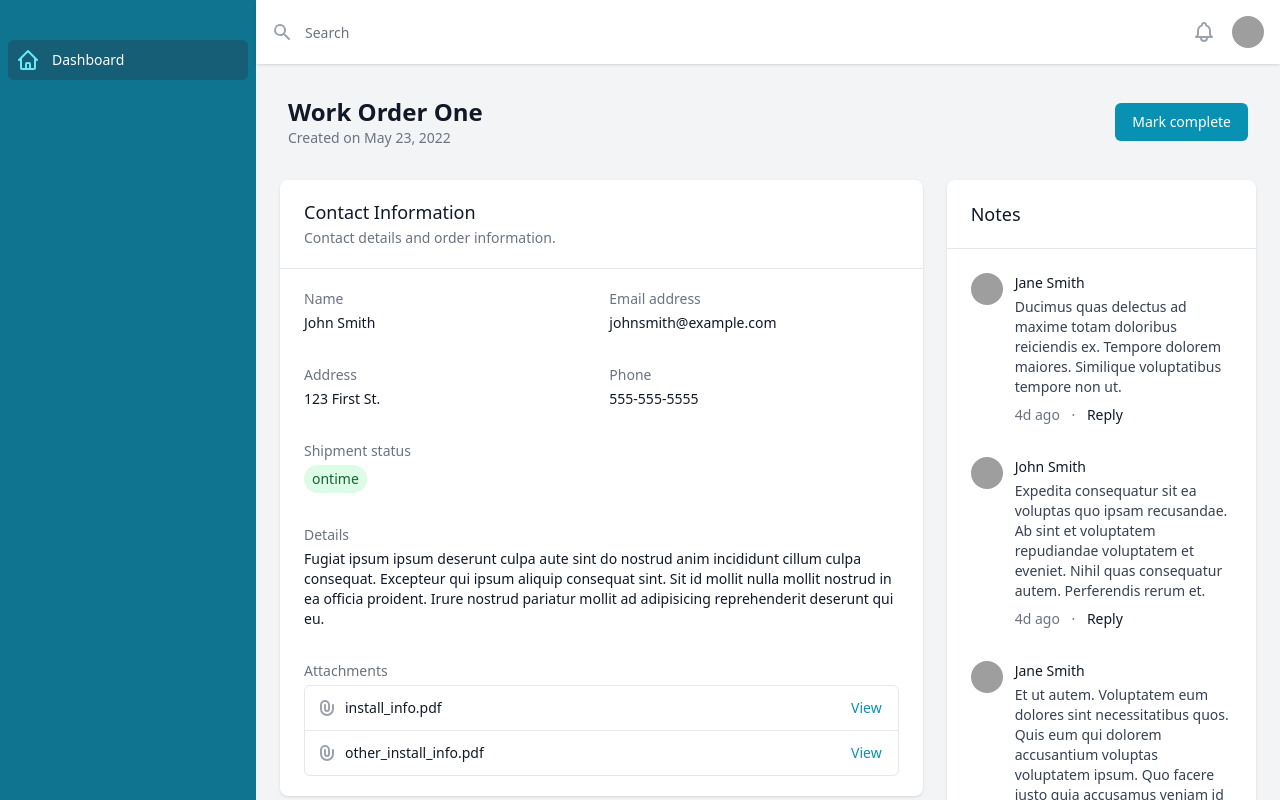
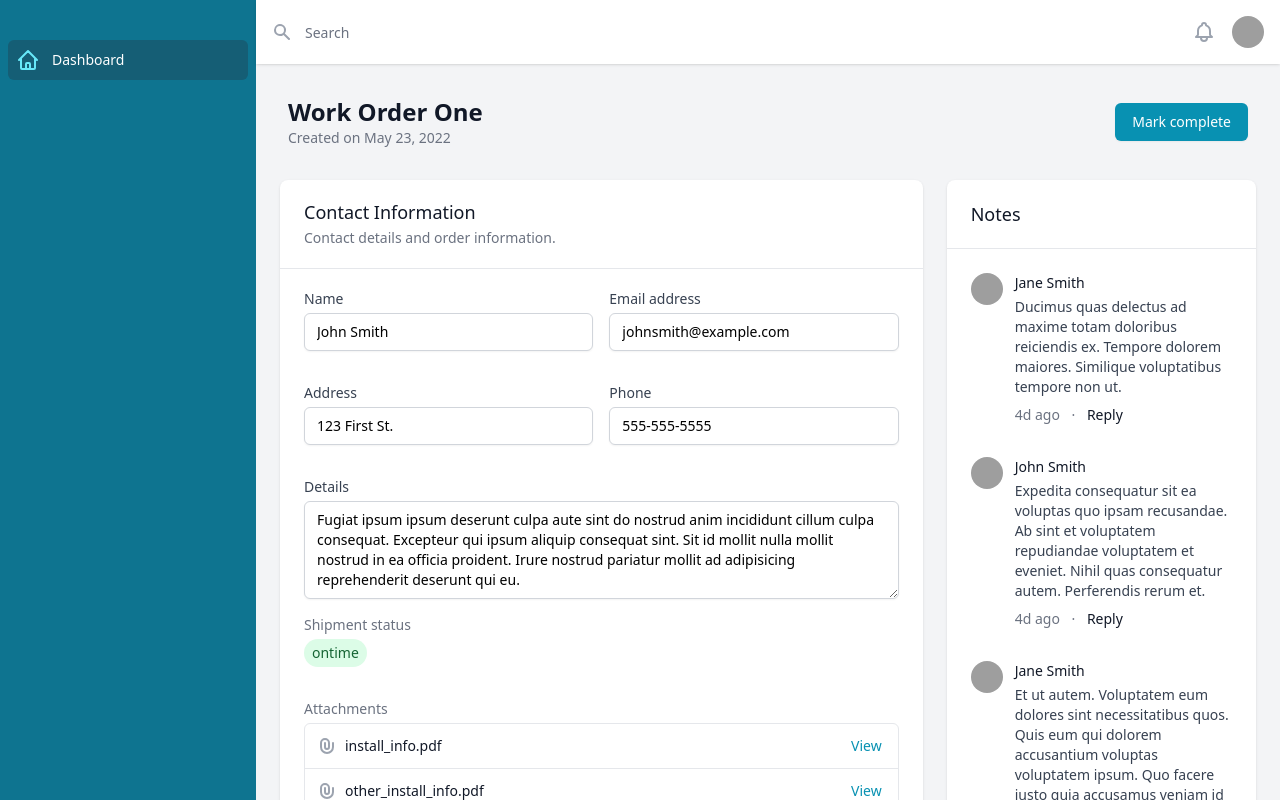
Before and after one commit to itsmejoeyb/hts, a Next.js app: page /workorders/1 in a window 1280 px wide. Shown: the top 800 px of the page. Built offline with nearby package versions, Linux system fonts and the light colour scheme; grey boxes are pictures that could not be loaded.

Commit message:
add WO render from form config

```diff
--- /dev/null
+++ b/components/FormElement.tsx
@@ -0,0 +1,27 @@
+import Input from '@components/Input'
+import TextArea from '@components/TextArea'
+
+type Props = {
+    field: {
+        label: string,
+        id: string,
+        placeholder?: string,
+        value?: string
+        name: string,
+        type?: string,
+        rows?: number
+    }
+}
+
+const FormElement = ({ field: { type, label, id, placeholder, value, name, rows } }: Props) => {
+
+    switch (type) {
+        case "text":
+            return (<Input type={type} label={label} id={id} placeholder={placeholder || ''} name={name} value={value || ''} />)
+
+        default:
+            return (<TextArea label={label} id={id} name={name} value={value || ''} rows={rows || 4} />)
+    }
+}
+
+export default FormElement;
--- /dev/null
+++ b/components/Input.tsx
@@ -0,0 +1,32 @@
+
+
+type Props = {
+    label: string,
+    id: string,
+    placeholder: string,
+    value: string,
+    name: string,
+    type: string
+}
+
+const Input = ({label, id, placeholder, value, type, name}: Props) => {
+    return (
+        <div className="sm:col-span-1">
+            <label htmlFor={name} className="block text-sm font-medium text-gray-700">
+                {label}
+            </label>
+            <div className="mt-1">
+                <input
+                    type={type}
+                    name={name}
+                    value={value || undefined}
+                    id={id}
+                    className="shadow-sm focus:ring-cyan-500 focus:border-cyan-500 block w-full sm:text-sm border-gray-300 rounded-md"
+                    placeholder={placeholder || undefined}
+                />
+            </div>
+        </div>
+    );
+}
+
+export default Input;
--- /dev/null
+++ b/components/TextArea.tsx
@@ -0,0 +1,30 @@
+
+type Props = {
+    label: string,
+    id: string,
+    value: string,
+    name: string,
+    rows?: number
+}
+
+const TextArea = ({label, id, value, name, rows}: Props) => {
+    return (
+        <div className="sm:col-span-2">
+            <label htmlFor={name} className="block text-sm font-medium text-gray-700">
+                {label}
+            </label>
+            <div className="mt-1">
+                <textarea
+                    rows={rows || 5}
+                    name={name}
+                    id={id}
+                    className="shadow-sm focus:ring-cyan-500 focus:border-cyan-500 block w-full sm:text-sm border-gray-300 rounded-md disabled:select-none"
+                    defaultValue={value || ''}
+                    disabled={true}
+                />
+            </div>
+        </div>
+    );
+}
+
+export default TextArea;
--- a/dummy-data/data.tsx
+++ b/dummy-data/data.tsx
@@ -1107,3 +1107,47 @@ export const user = {
     title: 'Technician',
     imageUrl: 'https://images.unsplash.com/photo-1494790108377-be9c29b29330?ixlib=rb-=eyJhcHBfaWQiOjEyMDd9&auto=format&fit=facearea&facepad=8&w=256&h=256&q=80',
 }
+
+export const formJson = {
+    json: [
+        {
+            label: 'Name',
+            id: 'name',
+            placeholder: 'Full Name',
+            value: 'John Smith',
+            name: 'name',
+            type: 'text'
+        },
+        {
+            label: 'Email address',
+            id: 'email',
+            placeholder: 'email@example.com',
+            value: 'johnsmith@example.com',
+            name: 'email',
+            type: 'text'
+        },
+        {
+            label: 'Address',
+            id: 'address',
+            placeholder: 'Address',
+            value: '123 First St.',
+            name: 'address',
+            type: 'text'
+        },
+        {
+            label: 'Phone',
+            id: 'phone',
+            placeholder: 'Phone',
+            value: '555-555-5555',
+            name: 'phone',
+            type: 'text'
+        },
+        {
+            label: 'Details',
+            id: 'details',
+            placeholder: 'Details...',
+            value: 'Fugiat ipsum ipsum deserunt culpa aute sint do nostrud anim incididunt cillum culpa consequat. Excepteur qui ipsum aliquip consequat sint. Sit id mollit nulla mollit nostrud in ea officia proident. Irure nostrud pariatur mollit ad adipisicing reprehenderit deserunt qui eu.',
+            name: 'details',
+        }
+    ]
+}
--- a/pages/workorders/[slug].tsx
+++ b/pages/workorders/[slug].tsx
@@ -1,11 +1,13 @@
 import { useState } from 'react'
 import { useRouter } from 'next/router'
-import { projects, user } from '../../dummy-data/data'
+import { user } from '../../dummy-data/data'
 import type { NextPage } from "next"
 import {
     PaperClipIcon,
 } from '@heroicons/react/solid'
 import useGetWorkOrder from '@hooks/useGetWorkOrder'
+import { formJson } from '../../dummy-data/data'
+import FormElement from '@components/FormElement'
 
 const attachments = [
     { name: 'install_info.pdf', href: '#' },
@@ -21,56 +23,6 @@ const statusStyles = {
 function classNames(...classes) {
     return classes.filter(Boolean).join(' ')
 }
-
-// interface Props {
-//     projects: [
-//         {
-//             id: number,
-//             title: string,
-//             details: string,
-//             initials: string,
-//             type: string,
-//             tasks: [{
-//                 id: number,
-//                 title: string,
-//                 description: string,
-//                 created: string,
-//                 completed: boolean,
-//             }],
-//             lastUpdated: string,
-//             datetime: string,
-//             pinned: false,
-//             bgColorClass: string,
-//             status: string,
-//             shipping: string,
-//             contact: {
-//               firstName: string,
-//               lastName: string,
-//               fullName: string,
-//               email: string,
-//               address: string,
-//               phone: string,
-//             },
-//             notes: [
-//               {
-//                 id: number,
-//                 name: string,
-//                 date: string,
-//                 imageId: string,
-//                 body: string,
-//               }
-//             ]
-//         }
-//     ],
-//     user: {
-//       firstName: string,
-//       lastName: string,
-//       fullName: string,
-//       email: string,
-//       imageUrl: string
-//     }
-// };
-
 
 const WorkOrder: NextPage = () => {
     const router = useRouter()
@@ -112,8 +64,14 @@ const WorkOrder: NextPage = () => {
                     <p className="mt-1 max-w-2xl text-sm text-gray-500">Contact details and order information.</p>
                   </div>
                   <div className="border-t border-gray-200 px-4 py-5 sm:px-6">
+                    <form>
+                      <div className="grid grid-cols-1 gap-x-4 gap-y-8 sm:grid-cols-2">
+                        {formJson.json.map( field => <FormElement field={field}/> )}
+
+                      </div>
+                    </form>
                     <dl className="grid grid-cols-1 gap-x-4 gap-y-8 sm:grid-cols-2">
-                      <div className="sm:col-span-1">
+                      {/* <div className="sm:col-span-1">
                         <dt className="text-sm font-medium text-gray-500">Name</dt>
                         <dd className="mt-1 text-sm text-gray-900">{workOrder.contact.fullName}</dd>
                       </div>
@@ -128,19 +86,19 @@ const WorkOrder: NextPage = () => {
                       <div className="sm:col-span-1">
                         <dt className="text-sm font-medium text-gray-500">Phone</dt>
                         <dd className="mt-1 text-sm text-gray-900">{workOrder.contact.phone}</dd>
-                      </div>
-                      <div className="sm:col-span-1">
+                      </div> */}
+                      <div className="sm:col-span-1 mt-4">
                         <dt className="text-sm font-medium text-gray-500">Shipment status</dt>
                             <dd className={classNames(
                             //@ts-ignore
                             statusStyles[workOrder.shipping], "mt-1 text-sm w-[fit-content] rounded-full px-2 py-1")}>{workOrder.shipping}</dd>
                       </div>
-                      <div className="sm:col-span-2">
+                      {/* <div className="sm:col-span-2">
                         <dt className="text-sm font-medium text-gray-500">Details</dt>
                         <dd className="mt-1 text-sm text-gray-900">
                           {workOrder.details}
                         </dd>
-                      </div>
+                      </div> */}
                       <div className="sm:col-span-2">
                         <dt className="text-sm font-medium text-gray-500">Attachments</dt>
                         <dd className="mt-1 text-sm text-gray-900">
```
Also changed, not shown: types/workorder.tsx (+37 -42 lines).
